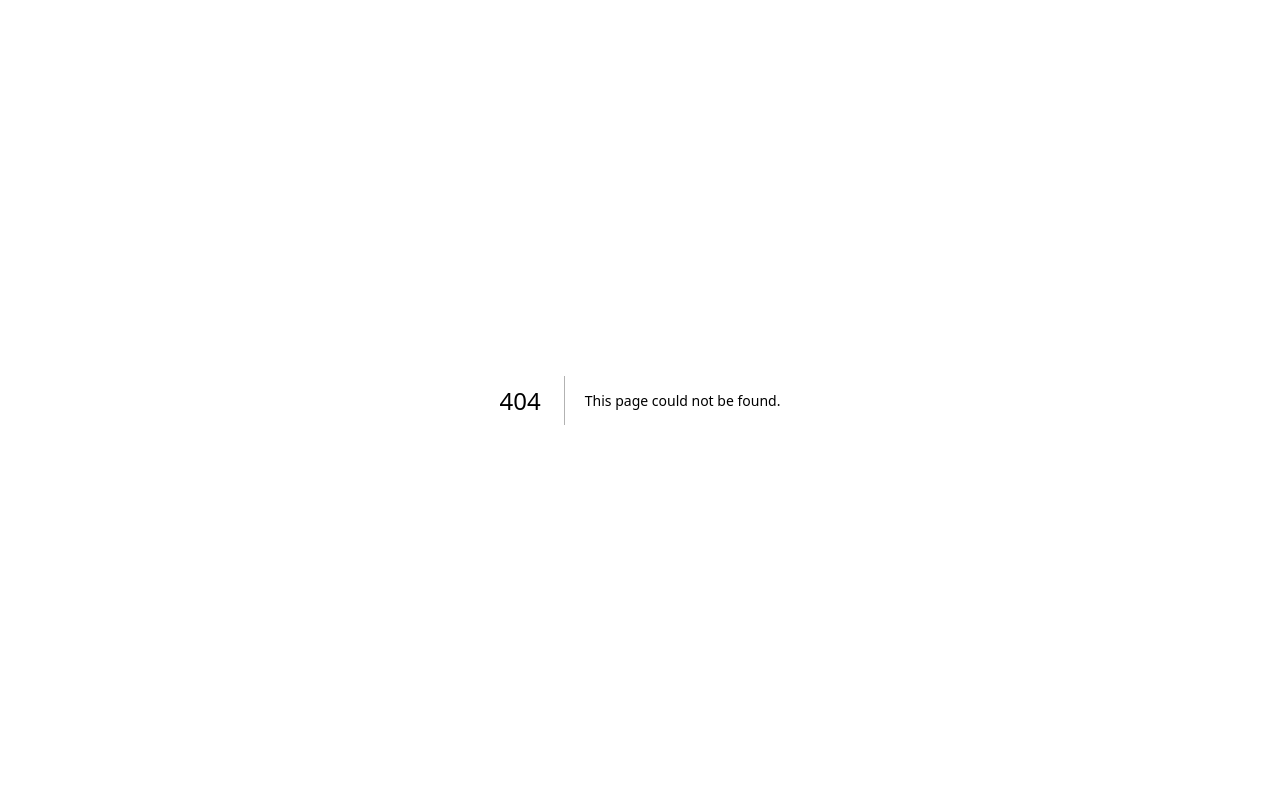
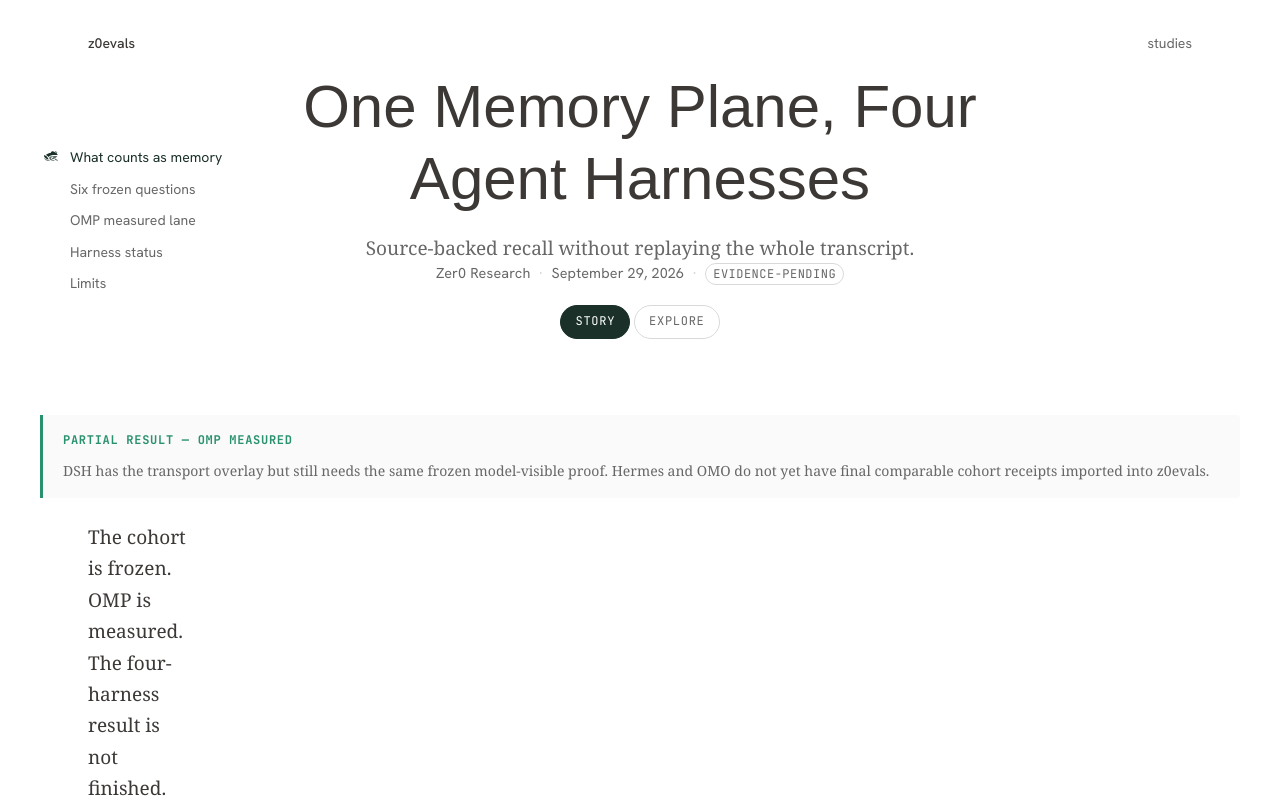
Before and after one commit to kvnloo/z0evals, a Next.js app in the folder web/: page /unified-memory-v0 in a window 1280 px wide. Before the commit this address had no page. Shown: the top 800 px of the page. Built offline with nearby package versions, Linux system fonts and the light colour scheme; a web font is replaced by a local one.

Commit message:
site: publish unified-memory partial results page

```diff
--- /dev/null
+++ b/web/app/unified-memory-v0/page.tsx
@@ -0,0 +1,101 @@
+import type { Metadata } from "next";
+import StoryShell, { type StoryMeta, type StoryBanner } from "@/components/StoryShell";
+import type { TocItem } from "@/components/Toc";
+import MetricRow from "@/components/MetricRow";
+import Callout from "@/components/Callout";
+
+export const metadata: Metadata = {
+  title: "one memory plane, four agent harnesses — z0evals",
+  description: "Unified-memory v0: frozen cohort, model-visible evidence, provenance, and measured OMP context cost.",
+};
+
+const meta: StoryMeta = {
+  title: "One Memory Plane, Four Agent Harnesses",
+  subtitle: "Source-backed recall without replaying the whole transcript.",
+  author: "Zer0 Research",
+  date: "September 29, 2026",
+  status: "evidence-pending",
+  lede: "The cohort is frozen. OMP is measured. The four-harness result is not finished.",
+};
+
+const banner: StoryBanner = {
+  tag: "PARTIAL RESULT — OMP MEASURED",
+  text: "DSH has the transport overlay but still needs the same frozen model-visible proof. Hermes and OMO do not yet have final comparable cohort receipts imported into z0evals.",
+};
+
+const toc: TocItem[] = [
+  { id: "contract", label: "What counts as memory", depth: 0 },
+  { id: "cohort", label: "Six frozen questions", depth: 0 },
+  { id: "omp", label: "OMP measured lane", depth: 0 },
+  { id: "status", label: "Harness status", depth: 0 },
+  { id: "limits", label: "Limits", depth: 0 },
+];
+
+const story = (
+  <>
+    <h2 id="contract">Memory only counts when the model got the evidence</h2>
+    <p><strong>retrieval → model-visible injection → answer support → verification</strong></p>
+    <Callout kind="warning" title="The contract">
+      <p><code>configured ≠ retrieved ≠ injected ≠ supported ≠ verified</code></p>
+    </Callout>
+
+    <h2 id="cohort">Six questions are frozen</h2>
+    <p>
+      <code>exact-identifier</code>, <code>supersession</code>, <code>cross-harness</code>,{" "}
+      <code>contradiction</code>, <code>missing-evidence</code>, and <code>minimal-context</code>.
+      The contradiction case must show both claims with provenance; the missing-evidence case must abstain.
+    </p>
+
+    <h2 id="omp">OMP is the first measured lane</h2>
+    <p>
+      OMP PR #107 passes <strong>16/16</strong> focused tests against the common receipt schema.
+      At turn 4:
+    </p>
+    <MetricRow items={[
+      { k: "native", v: "320,075 B", s: "+80,008 B growth" },
+      { k: "donor spill stub", v: "2,847 B", s: "+701 B growth" },
+      { k: "state packet", v: "960 B", s: "+0 B growth" },
+      { k: "reduction", v: "99.70%", s: "333.4× smaller than native" },
+    ]} />
+    <p>
+      This is a context-shaping result, not a four-harness correctness claim. AgentsView search
+      failed closed on that host; no retrieval hit was fabricated.
+    </p>
+
+    <h2 id="status">Keep pending lanes pending</h2>
+    <div className="x-table-wrap">
+      <table className="x-table">
+        <thead><tr><th>harness</th><th>status</th><th>evidence</th></tr></thead>
+        <tbody>
+          <tr><td>OMP</td><td><strong>MEASURED</strong></td><td>common receipts, 16/16 tests, turn-4 context measurement</td></tr>
+          <tr><td>DSH</td><td>BOUNDED</td><td>default-off AgentsView stdio overlay; frozen model-visible proof pending</td></tr>
+          <tr><td>Hermes</td><td>PENDING</td><td>final comparable cohort receipts not imported</td></tr>
+          <tr><td>OMO</td><td>PENDING</td><td>final comparable cohort receipts not imported</td></tr>
+        </tbody>
+      </table>
+    </div>
+
+    <h2 id="limits">What this does not prove</h2>
+    <ul>
+      <li>one OMP lane does not establish four-harness equivalence;</li>
+      <li>context reduction does not establish answer quality by itself;</li>
+      <li>retrieved text is evidence, not automatically verified truth;</li>
+      <li>no cross-harness aggregate ships until comparable frozen receipts exist.</li>
+    </ul>
+  </>
+);
+
+const explore = (
+  <>
+    <h2>Sources</h2>
+    <ul>
+      <li>z0evals #56 / PR #57 / PR #59 — cohort and receipt contract</li>
+      <li>kvnloo/oh-my-pi#107 — measured OMP lane</li>
+      <li>kvnloo/deepseek-harness#2 — DSH transport overlay</li>
+    </ul>
+  </>
+);
+
+export default function Page() {
+  return <StoryShell meta={meta} toc={toc} banner={banner} story={story} explore={explore} />;
+}
```
